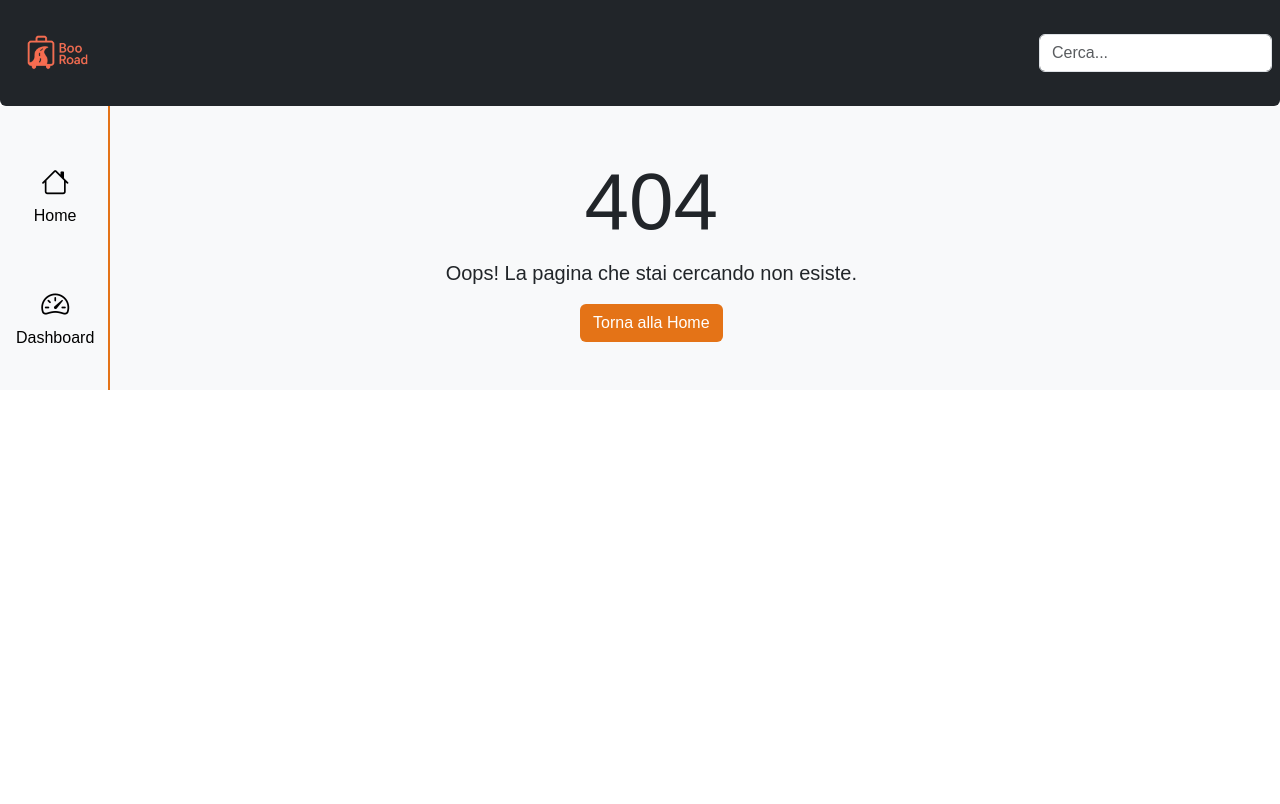
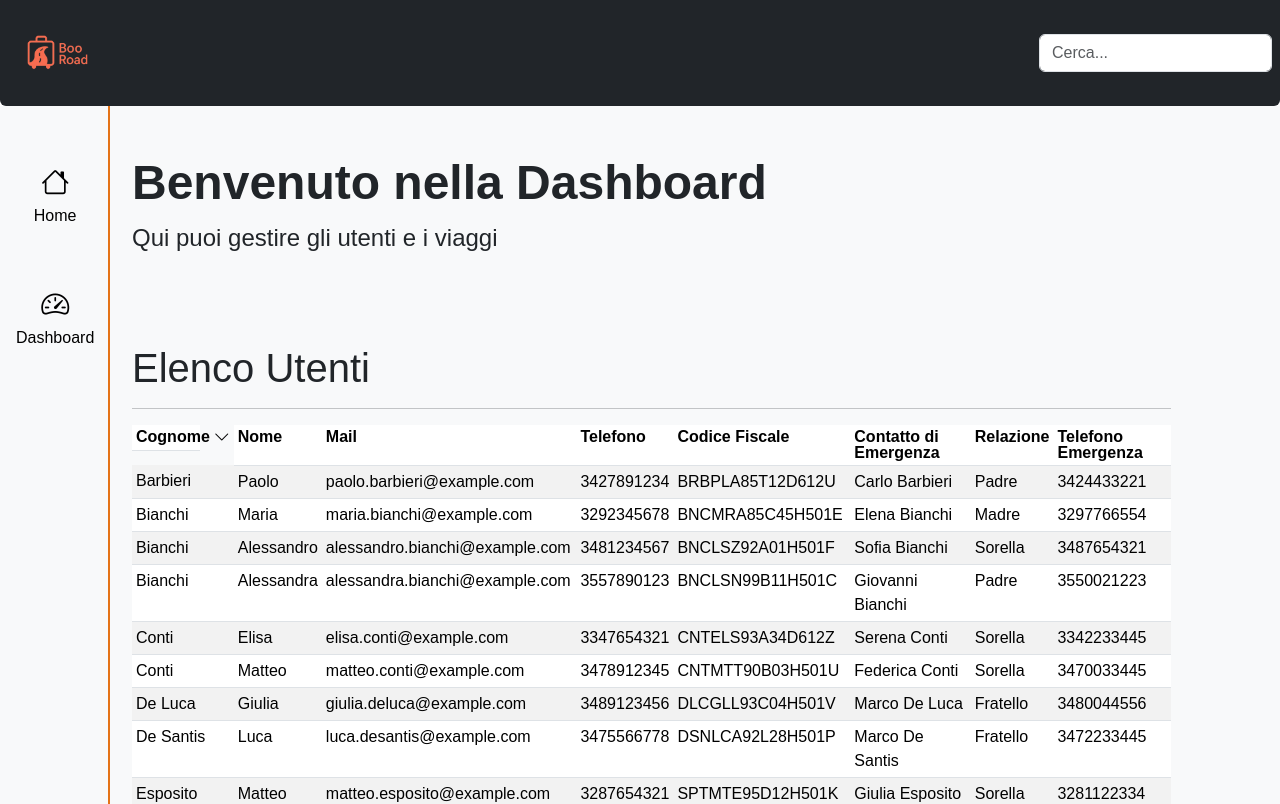
Before and after one commit to mattiacoli/BooRoad, a React (Vite) app: page /dashboard in a window 1280 px wide. Before the commit this address had no page. Shown: the top 804 px of the page. Built offline with nearby package versions, Linux system fonts and the light colour scheme.

Commit message:
Refactor routing to replace UsersContacts with Dashboard and update sidebar link

```diff
--- a/src/App.jsx
+++ b/src/App.jsx
@@ -1,11 +1,11 @@
 import { BrowserRouter, Routes, Route } from "react-router-dom";
 import DefaultLayout from "./layouts/DefaultLayout";
 import Home from "./pages/Home";
-import UsersContacts from "./pages/UsersContacts"
 import Trip from "./pages/Trip";
 import AddTrip from "./pages/AddTrip";
 import NotFound from "./pages/404";
 import { TripProvider } from "./contexts/TripContext";
+import Dashboard from "./pages/Dashboard";
 
 function App() {
   return (
@@ -15,7 +15,7 @@ function App() {
           <Routes>
             <Route Component={DefaultLayout}>
               <Route path="/" Component={Home} />
-              <Route path="/elenco_utenti" Component={UsersContacts} />
+              <Route path="/dashboard" Component={Dashboard} />
               <Route path="/:id/trip" Component={Trip} />
               <Route path="/addtrip" Component={AddTrip} />
               <Route path="*" Component={NotFound} />
--- a/src/components/Sidebar.jsx
+++ b/src/components/Sidebar.jsx
@@ -9,7 +9,7 @@ export default function Sidebar() {
         <p>Home</p>
       </Link>
 
-      <Link to='/elenco_utenti' className="nav-link dashboard text-center text-decoration-none" >
+      <Link to='/dashboard' className="nav-link dashboard text-center text-decoration-none" >
         <i className="bi bi-speedometer2 fs-3"></i>
         <p>Dashboard</p>
       </Link>
--- a/src/pages/UsersContacts.jsx
+++ b/src/components/UsersContacts.jsx
@@ -26,10 +26,7 @@ export default function UsersContacts() {
 
   return (
     <>
-      <div className="container py-5 mb-4 bg-lighter rounded-3">
-        <h1 className="display-5 fw-bold">Benvenuto nella Dashboard</h1>
-        <p className="col-md-8 fs-4">Qui puoi gestire gli utenti e i viaggi</p>
-      </div>
+
 
       <div className="container mt-4">
         <h1 className="my-3">Elenco Utenti</h1>
--- /dev/null
+++ b/src/pages/Dashboard.jsx
@@ -0,0 +1,20 @@
+import UsersContacts from "../components/UsersContacts"
+
+
+export default function Dashboard() {
+  return (
+    <>
+      <div className="container py-5 mb-4 bg-lighter rounded-3">
+        <h1 className="display-5 fw-bold">Benvenuto nella Dashboard</h1>
+        <p className="col-md-8 fs-4">Qui puoi gestire gli utenti e i viaggi</p>
+      </div>
+
+
+
+      <UsersContacts />
+
+
+    </>
+
+  )
+}
```
